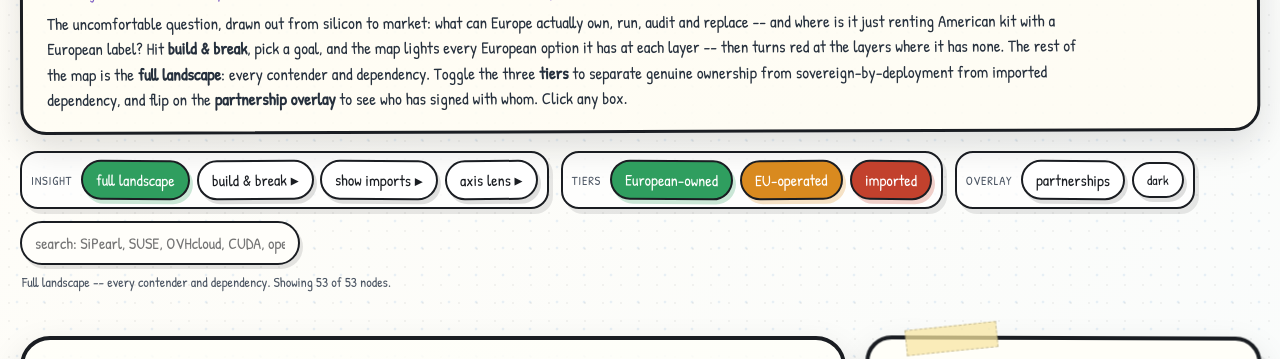
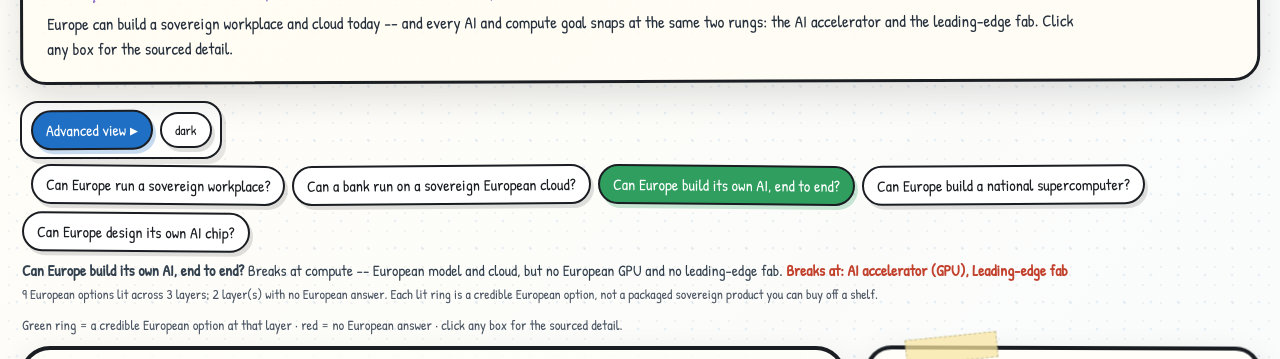
Before and after one commit to rbalstad/eu-sovereign-stack-map, a plain HTML site: page index.html in a window 1280 px wide. Shown: the part 124-483 px from the top of the page. Drawn offline with Linux system fonts and the light colour scheme.

Commit message:
Viewer: story-first Simple view + Advanced mode with reader-language controls
Bare URL now opens Simple: the hero states the two-breaks thesis in one
line, five plain-language questions replace the goal bar, and the
enterprise-AI question comes pre-lit -- the story lands before any
interaction. All knobs live one toggle away in Advanced, remembered in
localStorage; every existing deep link (#build, #imports, #lens-*,
#engine, #sel-*, #partners) boots Advanced with that view active.

Advanced renames map-maker vocabulary into reader language (View /
Ownership / show deals) and moves the theme toggle out of the overlay
group. New roadmap rendering: a Public-roadmap drawer box and a computed
"Claimed silicon" timeline on the chip goal -- vendor claims, labelled
as claimed. Simple is designed at 390px first (scrollable question row).

Note: the go-to-market read stays hash-only (#engine) -- the mode's
gtm data fields have never existed in the public dataset, so a visible
button would open an empty view. Populating a public GTM read is a
follow-up editorial decision.

Co-Authored-By: Claude Fable 5 <noreply@anthropic.com>
Claude-Session: https://claude.ai/code/session_015uXbW7epRA549R4QfjDase

```diff
--- a/index.html
+++ b/index.html
@@ -145,6 +145,18 @@ body.insight-build .goalbar{display:flex}
 #insight button.active[data-view="lens"]{background:var(--violet);color:#fff;box-shadow:3px 4px 0 rgba(124,92,196,.25)}
 body.insight-lens .goalbar{display:flex}
 body.insight-lens .goalbar button.active{background:var(--violet);color:#fff;box-shadow:3px 4px 0 rgba(124,92,196,.25)}
+/* simple / advanced view states: simple hides the knobs, not the depth */
+.simple-legend{display:none;font-size:.88rem;color:var(--muted);margin:0 2px 12px}
+body.view-simple .simple-legend{display:block}
+body.view-simple #insight,body.view-simple #tiers,body.view-simple #overlay,body.view-simple #search,body.view-simple .hint{display:none}
+body.view-simple .goalbar{display:flex}
+body.view-simple .legend,body.view-simple .sources{display:none}
+body.view-simple .goalbar button{font-size:1rem}
+#viewmode #viewToggle{background:var(--blue);color:#fff;box-shadow:3px 4px 0 rgba(31,111,196,.25)}
+@media (max-width:620px){
+ body.view-simple .goalbar{flex-wrap:nowrap;overflow-x:auto;padding-bottom:6px;-webkit-overflow-scrolling:touch}
+ body.view-simple .goalbar button{flex:0 0 auto}
+}
 /* layer-level gestalt: green where Europe can field options, red where it can't, dim where the goal doesn't reach */
 body.insight-build .layer{transition:opacity .3s ease,border-color .3s ease,background-color .3s ease}
 .layer.lit{border-color:var(--eu);border-style:solid;background:rgba(47,158,95,.06)}
@@ -185,6 +197,8 @@ html[data-theme="dark"] .axchip b,html[data-theme="dark"] .axnote{color:#9aa1ac}
 .box.part ul{margin:6px 0 0 16px;padding:0}
 .box.part li{font-size:.86rem;margin:4px 0;line-height:1.3}
 .box.latest{border-left-color:#2f9e5f;background:#edfaf0}
+.box.roadmap{border-left-color:#1f6fc4;background:#eef6ff}
+html[data-theme="dark"] .box.roadmap{background:#1a2230}
 .box.latest a,.box.part a{color:#1f6fc4;text-decoration:none;font-weight:700;white-space:nowrap}
 .box.part a:hover{text-decoration:underline}
 #overlay button.active{background:var(--violet);color:#fff;box-shadow:3px 4px 0 rgba(124,92,196,.25)}
@@ -194,30 +208,32 @@ html[data-theme="dark"] .axchip b,html[data-theme="dark"] .axnote{color:#9aa1ac}
 <div class="wrap">
  <header class="hero">
   <h1>Europe's sovereign full stack</h1>
-  <p style="margin:0 0 6px;font-family:'Caveat',cursive;font-size:1.15rem;color:#7c5cc4">Pick a goal. See where Europe can build it end to end -- and where the stack snaps.</p>
-  <p class="subtitle">The uncomfortable question, drawn out from silicon to market: what can Europe actually own, run, audit and replace -- and where is it just renting American kit with a European label? Hit <b>build &amp; break</b>, pick a goal, and the map lights every European option it has at each layer -- then turns red at the layers where it has none. The rest of the map is the <b>full landscape</b>: every contender and dependency. Toggle the three <b>tiers</b> to separate genuine ownership from sovereign-by-deployment from imported dependency, and flip on the <b>partnership overlay</b> to see who has signed with whom. Click any box.</p>
+  <p style="margin:0 0 6px;font-family:'Caveat',cursive;font-size:1.15rem;color:#7c5cc4">Pick a question. Watch where Europe holds -- and where the stack snaps.</p>
+  <p class="subtitle">Europe can build a sovereign workplace and cloud today -- and every AI and compute goal snaps at the same two rungs: the AI accelerator and the leading-edge fab. Click any box for the sourced detail.</p>
  </header>
 
  <div class="toolbar">
+  <div class="group" id="viewmode"><button id="viewToggle">Advanced view &#9656;</button><button id="themeBtn" title="toggle light/dark">dark</button></div>
   <div class="group" id="insight">
-   <span class="lbl">Insight</span>
+   <span class="lbl">View</span>
    <button class="active" data-view="full">full landscape</button>
    <button data-view="build">build &amp; break &#9656;</button>
    <button data-view="imports">show imports &#9656;</button>
    <button data-view="lens">axis lens &#9656;</button>
   </div>
   <div class="group" id="tiers">
-   <span class="lbl">Tiers</span>
+   <span class="lbl">Ownership</span>
    <button class="tier active" data-tier="eu">European-owned</button>
    <button class="tier active" data-tier="operated">EU-operated</button>
    <button class="tier active" data-tier="dependency">imported</button>
   </div>
-  <div class="group" id="overlay"><span class="lbl">Overlay</span><button data-ov="partners">partnerships</button><button id="themeBtn" title="toggle light/dark">dark</button></div>
+  <div class="group" id="overlay"><button data-ov="partners">show deals</button></div>
   <input id="search" placeholder="search: SiPearl, SUSE, OVHcloud, CUDA, openDesk..."/>
  </div>
  <p class="hint" id="hint"></p>
  <div id="goalbar" class="goalbar"></div>
  <div id="insightbanner" class="insightbanner"></div>
+ <p class="simple-legend">Green ring = a credible European option at that layer &middot; red = no European answer &middot; click any box for the sourced detail.</p>
 
  <main class="layout">
   <section class="board" id="board"></section>
@@ -227,7 +243,7 @@ html[data-theme="dark"] .axchip b,html[data-theme="dark"] .axnote{color:#9aa1ac}
  <section class="legend">
   <h2>How to read it</h2>
   <p><b>Build &amp; break</b> is the quickest way in: pick a goal and the map fades, then lights every European option it has at each layer the goal needs. A layer turns green when Europe can field at least one option, red when it has none. The soft goals -- a sovereign workplace, a sovereign cloud -- come up all green. The AI and compute goals snap red at the same two rungs every time: the AI accelerator and the leading-edge fab. That repeat is the whole argument. A lit ring marks a credible European option, not a packaged sovereign product you can buy off a shelf -- the map names the contenders at each layer, it doesn't crown a winner.</p>
-  <p><b>Full landscape</b> shows every contender and every dependency across the seven layers. The score dots are a sovereignty read across ownership, jurisdiction, operations, supply chain, substitutability and exit -- a low score is not a disqualification, it tells you where the risk lives. The <b>partnership overlay</b> wires up the named deals between players, coloured by deal type (see the key). "European-owned" spans the EU plus EEA/EFTA, Switzerland and the UK by ownership and control -- but ownership and jurisdiction are different axes: a Swiss or UK firm (Proton, Arm) is European yet sits outside the EU legal perimeter, so it scores lower on jurisdiction even when the cap table is European. Each card's detail panel now carries a <b>four-axis read</b> -- capability, jurisdiction, operational control, substitutability -- the why underneath its tier, and the <b>axis lens</b> recolours the whole board by any one of those axes (see CONTRIBUTING.md for the rubric).</p>
+  <p><b>Full landscape</b> shows every contender and every dependency across the eight layers. The score dots are a sovereignty read across ownership, jurisdiction, operations, supply chain, substitutability and exit -- a low score is not a disqualification, it tells you where the risk lives. The <b>partnership overlay</b> wires up the named deals between players, coloured by deal type (see the key). "European-owned" spans the EU plus EEA/EFTA, Switzerland and the UK by ownership and control -- but ownership and jurisdiction are different axes: a Swiss or UK firm (Proton, Arm) is European yet sits outside the EU legal perimeter, so it scores lower on jurisdiction even when the cap table is European. Each card's detail panel now carries a <b>four-axis read</b> -- capability, jurisdiction, operational control, substitutability -- the why underneath its tier, and the <b>axis lens</b> recolours the whole board by any one of those axes (see CONTRIBUTING.md for the rubric).</p>
   <div class="legkey">
    <span><span class="swatch" style="background:var(--eu-bg);border-color:var(--eu)"></span>European-owned (EU + EEA/EFTA, CH, UK)</span>
    <span><span class="swatch" style="background:var(--op-bg);border-color:var(--op)"></span>Sovereign by deployment (US parent)</span>
@@ -357,6 +373,7 @@ function select(id){
   ${dots(c.score)}
   ${axChips(c)}
   ${NEWS[c.id]?`<div class="box latest"><b>Latest &middot; ${NEWS[c.id].date}:</b> ${NEWS[c.id].headline} &middot; <a href="${NEWS[c.id].url}" target="_blank" rel="noopener">${NEWS[c.id].source} ↗</a></div>`:''}
+  ${c.roadmap?`<div class="box roadmap"><b>Public roadmap (claimed):</b> ${c.roadmap.claim} -- ${c.roadmap.year} &middot; <a href="${c.roadmap.url}" target="_blank" rel="noopener">${c.roadmap.source} ↗</a></div>`:''}
   <p>${c.what}</p>
   <div class="box weak"><b>Weak link:</b> ${c.weak}</div>
   ${pls?`<div class="box part"><b>Partnerships:</b><ul>${pls}</ul></div>`:''}
@@ -416,7 +433,18 @@ document.getElementById('tiers').addEventListener('click',e=>{
  applyFilters();
 });
 document.getElementById('search').addEventListener('input',applyFilters);
-document.getElementById('overlay').addEventListener('click',e=>{if(e.target.id==='themeBtn'){const d=document.documentElement.dataset.theme==='dark';document.documentElement.dataset.theme=d?'':'dark';e.target.textContent=d?'dark':'light';drawWires();return;}if(!e.target.matches('button'))return;const on=document.body.classList.toggle('show-wires');e.target.classList.toggle('active',on);if(activeId){select(activeId);}else{drawWires();}});
+document.getElementById('overlay').addEventListener('click',e=>{if(!e.target.matches('button'))return;const on=document.body.classList.toggle('show-wires');e.target.classList.toggle('active',on);if(activeId){select(activeId);}else{drawWires();}});
+document.getElementById('themeBtn').addEventListener('click',e=>{const d=document.documentElement.dataset.theme==='dark';document.documentElement.dataset.theme=d?'':'dark';e.target.textContent=d?'dark':'light';drawWires();});
+// ---------- Simple / Advanced view states ----------
+let viewMode='simple';
+function setViewMode(m){
+ viewMode=m;document.body.classList.toggle('view-simple',m==='simple');
+ try{localStorage.setItem('sovmapView',m);}catch(e){}
+ document.getElementById('viewToggle').innerHTML=m==='simple'?'Advanced view &#9656;':'&#9666; Simple view';
+ if(m==='simple'){setInsight('build');selectGoal(curGoal||'llm');}
+ else{setInsight('off');setDepth('full');}
+}
+document.getElementById('viewToggle').addEventListener('click',()=>setViewMode(viewMode==='simple'?'advanced':'simple'));
 window.addEventListener('resize',drawWires);
 if(/partners/i.test(location.hash)){document.body.classList.add('show-wires');document.querySelector('#overlay button').classList.add('active');}
 if(/dark/i.test(location.hash)){document.documentElement.dataset.theme='dark';const tb=document.getElementById('themeBtn');if(tb)tb.textContent='light';}
@@ -431,7 +459,7 @@ function showAllNodes(){depth='full';document.body.classList.remove('depth-champ
 function clearGoal(){curGoal=null;document.querySelectorAll('.card').forEach(el=>{el.classList.remove('cand','proven','brk-node','imp-node','faded','lens-good','lens-mid','lens-bad');el.style.transitionDelay='';});document.querySelectorAll('.layer').forEach(s=>{s.classList.remove('lit','broke','dim');s.style.transitionDelay='';s.querySelectorAll('.layer-readout').forEach(r=>r.remove());});}
 function clearInsight(){clearGoal();const w=document.getElementById('wires');if(w)w.innerHTML='';document.getElementById('insightbanner').innerHTML='';document.getElementById('goalbar').innerHTML='';}
 function setInsight(m){const was=insight;insight=m;document.body.classList.remove('insight-build','insight-imports','insight-lens');if(m!=='off')document.body.classList.add('insight-'+m);clearInsight();const gb=document.getElementById('goalbar'),bn=document.getElementById('insightbanner');
- if(m==='build'){showAllNodes();gb.innerHTML='<span class="gl">Pick a goal:</span>'+GOALS.map(g=>`<button data-goal="${g.id}">${g.name}</button>`).join('');bn.innerHTML='Pick a goal -- Europe lights up every European option it has at each layer, and the layers where it has none turn red.';}
+ if(m==='build'){showAllNodes();gb.innerHTML='<span class="gl">'+(viewMode==='simple'?'':'Pick a goal:')+'</span>'+GOALS.map(g=>`<button data-goal="${g.id}">${viewMode==='simple'?(g.question||g.name):g.name}</button>`).join('');bn.innerHTML='Pick a goal -- Europe lights up every European option it has at each layer, and the layers where it has none turn red.';}
  if(m==='imports')applyImports();
  if(m==='lens'){showAllNodes();gb.innerHTML='<span class="gl">Pick an axis:</span>'+AXDEF.map(([k,,])=>`<button data-axis="${k}">${k==='op_control'?'operational control':k}</button>`).join('');bn.innerHTML='Pick an axis -- the board recolours by that single dimension. The tiers stay the primary cut; the axes are the why underneath them (rubric in CONTRIBUTING.md).';}
  if(m==='off'&&was!=='off')applyFilters();
@@ -490,7 +518,15 @@ function selectGoal(id){const g=GOALS.find(x=>x.id===id);if(!g)return;
   if(!lit.length&&!brk.length){sec.classList.add('dim');if(head)head.insertAdjacentHTML('beforeend','<span class="layer-readout r-dim">not needed here</span>');}
  });
  const brkline=g.breaks.length?` <span class="brk">Breaks at: ${g.breaks.map(b=>b.label).join(', ')}</span>`:` <span class="ok">No hard break -- buildable in Europe.</span>`;
- document.getElementById('insightbanner').innerHTML=`<b>${g.name}:</b> ${g.verdict}${brkline}<span class="optcount">${opt} European options lit across ${g.needs.length} layers${g.breaks.length?'; '+g.breaks.length+' layer(s) with no European answer':''}. Each lit ring is a credible European option, not a packaged sovereign product you can buy off a shelf.</span>`;
+ document.getElementById('insightbanner').innerHTML=`<b>${viewMode==='simple'&&g.question?g.question:g.name}</b> ${g.verdict}${brkline}<span class="optcount">${opt} European options lit across ${g.needs.length} layers${g.breaks.length?'; '+g.breaks.length+' layer(s) with no European answer':''}. Each lit ring is a credible European option, not a packaged sovereign product you can buy off a shelf.</span>`;
+ if(id==='chip'){
+  const cand=g.needs[0].cand.map(n=>byId[n]).filter(Boolean);
+  const dated=cand.filter(c=>c.roadmap).sort((a,b)=>a.roadmap.year-b.roadmap.year)
+   .map(c=>`${c.roadmap.year} ${c.name.replace(/\s*\(.*$/,'')}`);
+  const undated=cand.filter(c=>!c.roadmap).map(c=>c.name.replace(/\s*\(.*$/,''));
+  document.getElementById('insightbanner').insertAdjacentHTML('beforeend',
+   `<span class="optcount"><b>Claimed silicon:</b> ${dated.join(' &middot; ')}${undated.length?` &middot; no public date: ${undated.join(', ')}`:''} -- vendor claims, sourced on each card.</span>`);
+ }
  const w=document.getElementById('wires');if(w)w.innerHTML='';}
 document.getElementById('insight').addEventListener('click',e=>{if(!e.target.matches('button'))return;const v=e.target.dataset.view;if(v==='build'){setInsight('build');}else if(v==='imports'){setInsight('imports');}else if(v==='lens'){setInsight('lens');}else{setInsight('off');setDepth(v);}});
 document.getElementById('goalbar').addEventListener('click',e=>{if(!e.target.matches('button'))return;if(e.target.dataset.axis){applyLens(e.target.dataset.axis);return;}selectGoal(e.target.dataset.goal);});
@@ -499,6 +535,10 @@ fetch('data/stack.json').then(r=>{if(!r.ok)throw new Error(r.status);return r.js
   LAYERS=d.LAYERS;CARDS=d.CARDS;PARTNERS=d.PARTNERS;NEWS=d.NEWS;GOALS=d.GOALS;
   byId=Object.fromEntries(CARDS.map(c=>[c.id,c]));
   render();
+  // deep link beats localStorage beats simple default
+  const ADV=/build|goal-|imports|lens|engine|partners|sel-|dark/i.test(location.hash);
+  const stored=(()=>{try{return localStorage.getItem('sovmapView')}catch(e){return null}})();
+  setViewMode(ADV?'advanced':(stored||'simple'));
   if(/engine/i.test(location.hash))setDepth('engine');
   if(/build/i.test(location.hash)){setInsight('build');const gm=location.hash.match(/goal-([a-z]+)/i);if(gm)selectGoal(gm[1]);}
   if(/imports/i.test(location.hash))setInsight('imports');
```
